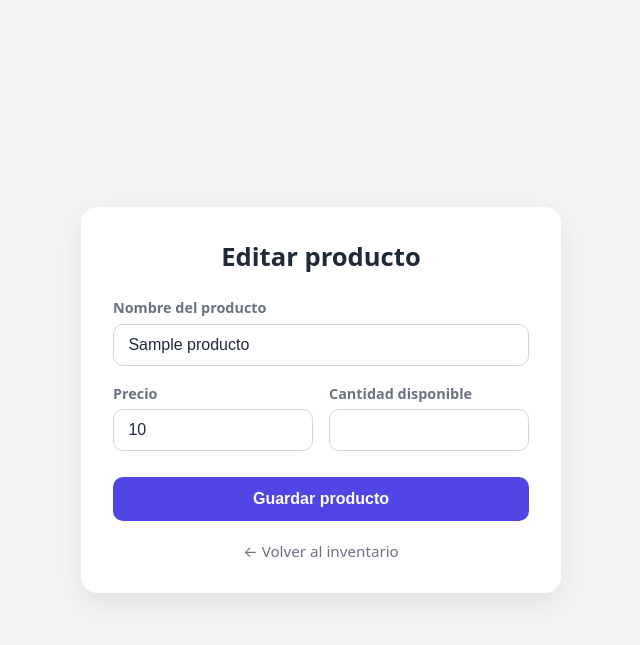
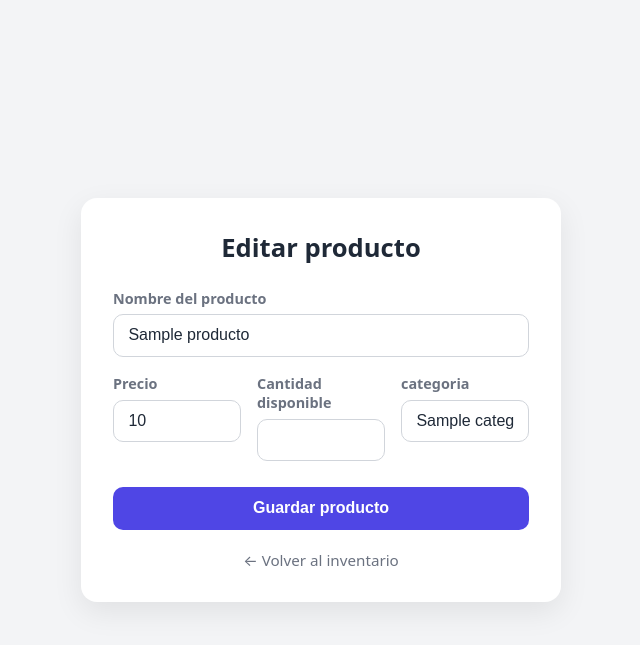
Before and after one commit to derm1811-gif/MOngo_proyect, a Django app: template productos/templates/productos/formulario.html in a window 1280 px wide. Shown: the top 645 px of the page, without its empty margins (319-959 px from the left). Run offline with Django 5.2, Linux system fonts and the light colour scheme; the template is opened without the code that fills it: most values are stand-ins (such as "Sample title", 1, 10 or a date in 2020).

Commit message:
se agrega categoria

```diff
--- a/productos/templates/productos/formulario.html
+++ b/productos/templates/productos/formulario.html
@@ -68,6 +68,18 @@
                         required
                     >
                 </div>
+
+                <div class="campo">
+                <label for="nombre">categoria</label>
+                <input
+                    id="categoria"
+                    type="text"
+                    name="categoria"
+                    maxlength="100"
+                    value="{{ producto.categoria|default:'' }}"
+                    required
+                >
+            </div>
             </div>
 
             <button type="submit" class="btn">Guardar producto</button>
--- a/productos/templates/productos/lista.html
+++ b/productos/templates/productos/lista.html
@@ -42,6 +42,11 @@
                             <strong>{{ producto.cantidad }}</strong>
                         </p>
 
+                        <p class="dato">
+                            <span>Categoria</span>
+                            <strong>{{ producto.categoria }}</strong>
+                        </p>
+
                         <div class="acciones">
                             <a class="btn btn-editar" href="{% url 'productos:editar' producto.id %}">
                                 Editar
--- a/productos/views.py
+++ b/productos/views.py
@@ -17,6 +17,7 @@ def validar_producto(datos):
     nombre = datos.get("nombre", "").strip()
     precio_texto = datos.get("precio", "").strip()
     cantidad_texto = datos.get("cantidad", "").strip()
+    categoria= datos.get("categoria","").strip()
 
     errores = []
 
@@ -49,6 +50,7 @@ def validar_producto(datos):
         "nombre": nombre,
         "precio": precio,
         "cantidad": cantidad,
+        "categoria":categoria,
     }
 
     return producto, errores
```
Also changed, not shown: 1 other file.
